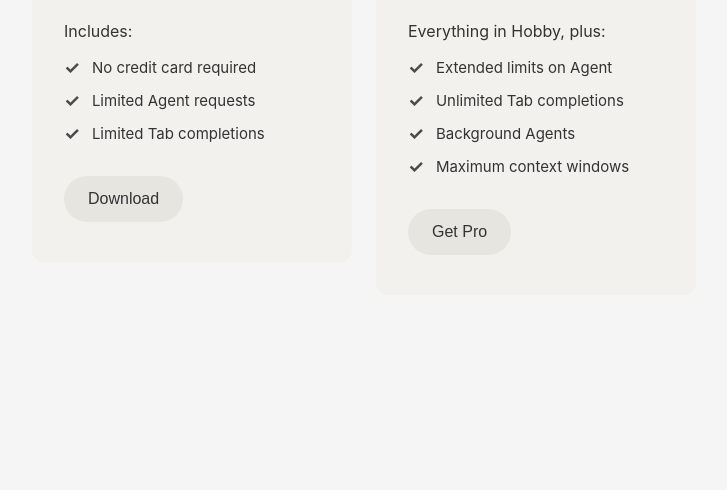
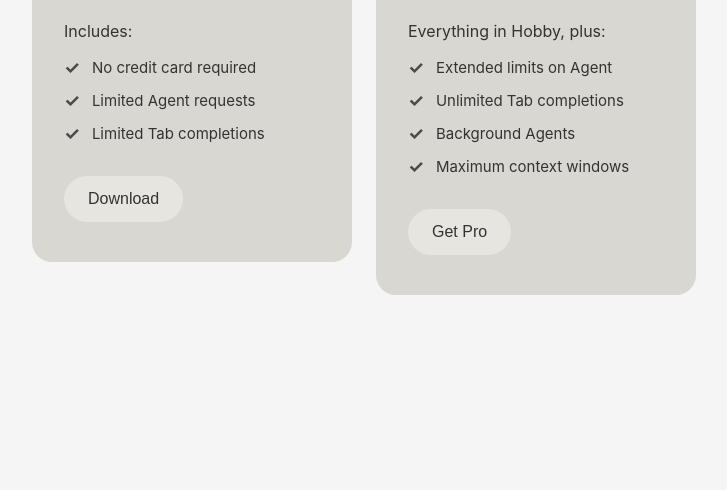
Before and after one commit to kbevis/Memorisely-Intro, a plain HTML site: page index.html in a window 1280 px wide. Shown: the part 310-800 px from the top of the page, without its empty margins (276-1003 px from the left). Drawn offline with Linux system fonts and the light colour scheme.

Commit message:
Changed card radius and bg color
Adjusted background color and rounded corners for a more dense shape to our card

```diff
--- a/styles.css
+++ b/styles.css
@@ -24,8 +24,8 @@ body {
 }
 
 .card {
-    background-color: #f2f1ed;
-    border-radius: 12px;
+    background-color: #d8d7d2;
+    border-radius: 20px;
     padding: 40px 32px;
     width: 320px;
     flex-shrink: 0;
```
